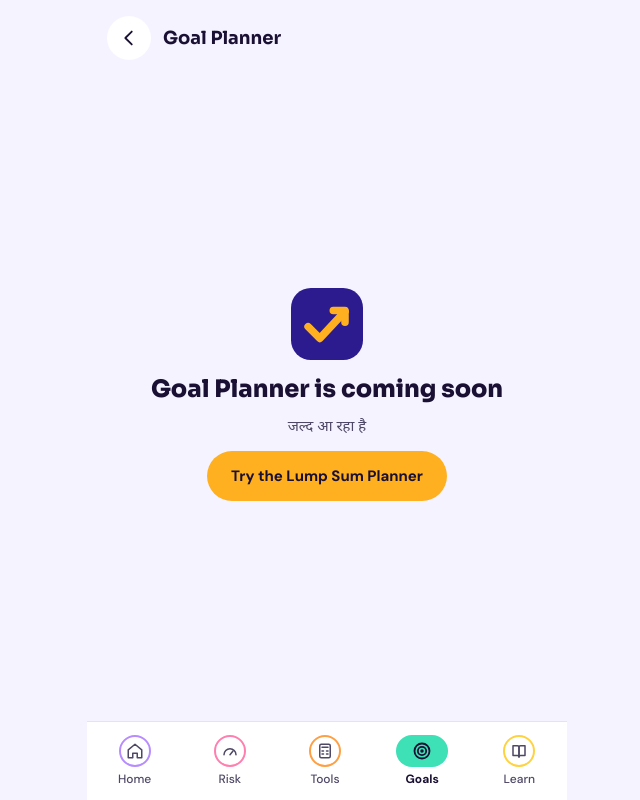
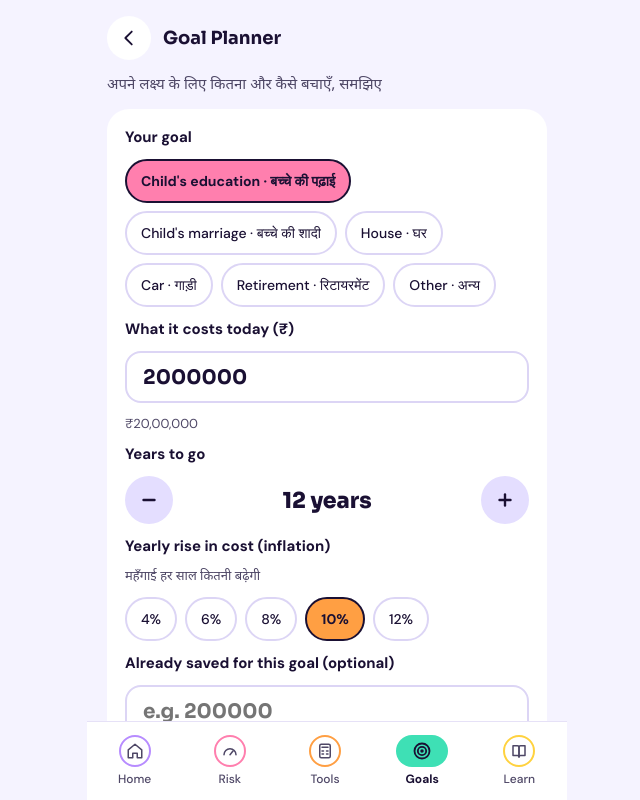
Before and after one commit to cshareshkhilnani-eng/investright-frontend, a React (Create React App) app: page / in a window 1280 px wide. Both pictures are taken after a click on the button "Goals". Shown: the top 800 px of the page, without its empty margins (313-953 px from the left). Built offline with nearby package versions, Linux system fonts and the light colour scheme.

Commit message:
Update App.js

```diff
--- a/src/App.js
+++ b/src/App.js
@@ -114,6 +114,15 @@ const SCHEMES = {
   eqSavings: ["Equity savings", ["Kotak Equity Savings Fund", "HDFC Equity Savings Fund", "SBI Equity Savings Fund"]],
   multiAsset: ["Multi-asset", ["ICICI Prudential Multi-Asset Fund", "SBI Multi Asset Allocation Fund", "HDFC Multi-Asset Fund"]],
   growth: ["Large-cap, index and flexi-cap", ["UTI Nifty 50 Index Fund", "HDFC Index Fund – Nifty 50 Plan", "Parag Parikh Flexi Cap Fund", "HDFC Flexi Cap Fund"]],
+};
+
+const GOALS = {
+  education: ["Child's education", "बच्चे की पढ़ाई", 10],
+  marriage: ["Child's marriage", "बच्चे की शादी", 6],
+  house: ["House", "घर", 6],
+  car: ["Car", "गाड़ी", 6],
+  retirement: ["Retirement", "रिटायरमेंट", 6],
+  other: ["Other", "अन्य", 6],
 };
 
 function rupees(v) {
@@ -233,6 +242,11 @@ export default function App() {
   const [rise, setRise] = useState(0);
   const [swpYearsIdx, setSwpYearsIdx] = useState(13);
   const [swpPref, setSwpPref] = useState("balance");
+  const [goal, setGoal] = useState("education");
+  const [goalCost, setGoalCost] = useState("2000000");
+  const [goalYearsIdx, setGoalYearsIdx] = useState(10);
+  const [inflation, setInflation] = useState(10);
+  const [goalSaved, setGoalSaved] = useState("");
 
   useEffect(() => {
     const link = document.createElement("link");
@@ -255,7 +269,7 @@ export default function App() {
     if (id === "home") setScreen("home");
     else if (id === "risk") { if (result) setScreen("result"); else startRisk(); }
     else if (id === "tools") openPlanner();
-    else if (id === "goals") openSoon("Goal Planner");
+    else if (id === "goals") openTool("goal");
     else openSoon("Learn");
   };
 
@@ -278,6 +292,7 @@ export default function App() {
   const activeTab = screen === "home" ? "home"
     : screen === "risk" || screen === "result" ? "risk"
     : screen === "lumpsum" || screen === "sip" || screen === "swp" ? "tools"
+    : screen === "goal" ? "goals"
     : soonName === "Goal Planner" ? "goals" : soonName === "Learn" ? "learn" : "tools";
 
   const header = (title, onBack, right) => (
@@ -441,7 +456,7 @@ export default function App() {
             {tile("Risk Profiler", "रिस्क प्रोफ़ाइल", "gauge", C.violet, startRisk)}
             {tile("SIP Calculator", "SIP कैलकुलेटर", "calc", C.orange, () => openTool("sip"))}
             {tile("SWP Planner", "रिटायरमेंट आय", "rupee", C.mint, () => openTool("swp"))}
-            {tile("Goal Planner", "लक्ष्य योजना", "target", C.pink, () => openSoon("Goal Planner"))}
+            {tile("Goal Planner", "लक्ष्य योजना", "target", C.pink, () => openTool("goal"))}
             {tile("Crash Scenarios", "मार्केट क्रैश", "chart", C.blue, () => openSoon("Crash Scenarios"))}
             {tile("Learn", "सीखिए", "book", C.yellow, () => openSoon("Learn"))}
           </div>
@@ -779,6 +794,77 @@ export default function App() {
         </main>
       </>
     );
+  } else if (screen === "goal") {
+    const years = PERIODS[goalYearsIdx];
+    const ms = mixSection(years);
+    const base = scenarios(ms.mix);
+    const cost = Math.max(0, Number(goalCost) || 0);
+    const saved = Math.max(0, Number(goalSaved) || 0);
+    const future = cost * Math.pow(1 + inflation / 100, years);
+    const rows = base.map((x) => {
+      const savedLater = saved * Math.pow(1 + x.r / 100, years);
+      const gap = Math.max(0, future - savedLater);
+      return { ...x, gap, sip: gap / sipFuture(1, x.r, years, 0).value, lump: gap / Math.pow(1 + x.r / 100, years) };
+    });
+    const avg = rows[1];
+    const weak = rows[0];
+    const result2 = (title, big, small, col) => (
+      <div style={{ display: "flex", flexDirection: "column", gap: 4, padding: "12px 14px", borderRadius: 16, background: col }}>
+        <span style={{ fontSize: 14, fontWeight: 700 }}>{title}</span>
+        <span style={{ fontFamily: DISP, fontSize: 24, fontWeight: 800 }}>{big}</span>
+        <span style={{ fontSize: 12 }}>{small}</span>
+      </div>
+    );
+    body = (
+      <>
+        {header("Goal Planner", () => setScreen("home"), <span />)}
+        <main style={{ flex: 1, display: "flex", flexDirection: "column", gap: 14, padding: "8px 20px 16px" }}>
+          {showHindi && <span style={{ fontFamily: HI, fontSize: 15, color: C.muted }}>अपने लक्ष्य के लिए कितना और कैसे बचाएँ, समझिए</span>}
+          <section style={card}>
+            <span style={{ fontSize: 15, fontWeight: 700 }}>Your goal</span>
+            <div style={{ display: "flex", flexWrap: "wrap", gap: 8 }}>
+              {Object.entries(GOALS).map(([k, [en, hi, inf]]) => chip(showHindi ? `${en} · ${hi}` : en, goal === k, () => { setGoal(k); setInflation(inf); }, C.pink))}
+            </div>
+            {goal === "retirement" && (
+              <p style={{ margin: 0, padding: "10px 12px", borderRadius: 14, background: C.soft, fontSize: 13, lineHeight: 1.5 }}>
+                Not sure how much you need for retirement? Use the SWP Planner's "I need an income" option first, then enter that amount here.
+              </p>
+            )}
+            <label htmlFor="gcost" style={{ fontSize: 15, fontWeight: 700 }}>What it costs today (₹)</label>
+            <input id="gcost" type="number" inputMode="numeric" min="0" value={goalCost} onChange={(e) => setGoalCost(e.target.value)} style={inputStyle} />
+            <span style={{ fontSize: 13, color: C.muted }}>{cost > 0 ? rupees(cost) : "Enter an amount"}</span>
+            <span style={{ fontSize: 15, fontWeight: 700 }}>Years to go</span>
+            {periodStepper(goalYearsIdx, setGoalYearsIdx)}
+            <span style={{ fontSize: 15, fontWeight: 700 }}>Yearly rise in cost (inflation)</span>
+            {showHindi && <span style={{ fontFamily: HI, fontSize: 13, color: C.muted }}>महँगाई हर साल कितनी बढ़ेगी</span>}
+            <div style={{ display: "flex", flexWrap: "wrap", gap: 8 }}>
+              {[4, 6, 8, 10, 12].map((v) => chip(`${v}%`, inflation === v, () => setInflation(v), C.orange))}
+            </div>
+            <label htmlFor="gsaved" style={{ fontSize: 15, fontWeight: 700 }}>Already saved for this goal (optional)</label>
+            <input id="gsaved" type="number" inputMode="numeric" min="0" placeholder="e.g. 200000" value={goalSaved} onChange={(e) => setGoalSaved(e.target.value)} style={inputStyle} />
+            {profileChips()}
+          </section>
+          {ms.node}
+          <section style={card}>
+            <h2 style={{ margin: 0, fontFamily: DISP, fontSize: 16, fontWeight: 700 }}>What you will need</h2>
+            {result2(`Cost after ${periodLabel(years)}`, cost > 0 ? rupees(future) : "—", cost > 0 ? `Today's ${rupees(cost)}, rising ${inflation}% a year` : "Enter today's cost", C.yellow)}
+            {!ms.valid && <p style={{ margin: 0, fontSize: 14, color: C.muted }}>Make your mix add up to 100% to see results.</p>}
+            {ms.valid && cost > 0 && avg.gap === 0 && (
+              <p style={{ margin: 0, padding: "12px 14px", borderRadius: 16, background: C.mint, fontSize: 14, fontWeight: 700 }}>Your savings could already cover this goal at average returns.</p>
+            )}
+            {ms.valid && cost > 0 && avg.gap > 0 && (
+              <>
+                {result2("Monthly SIP needed", rupees(avg.sip), `At average returns (about ${avg.r.toFixed(1)}% a year). If markets are weak: ${rupees(weak.sip)} a month`, C.mint)}
+                <span style={{ alignSelf: "center", fontSize: 13, fontWeight: 700, color: C.muted }}>or</span>
+                {result2("Lump sum needed today", rupees(avg.lump), `At average returns. If markets are weak: ${rupees(weak.lump)}`, C.blue)}
+                {saved > 0 && <span style={{ fontSize: 13, color: C.muted }}>This already counts your {rupees(saved)} saved, growing at the same returns.</span>}
+              </>
+            )}
+          </section>
+          <Disclaimer text="Illustration using assumed yearly return ranges, assumed inflation, monthly investing at the start of each month and yearly rebalancing. Past returns do not guarantee future returns. Not investment advice." />
+        </main>
+      </>
+    );
   } else {
     body = (
       <>
```
